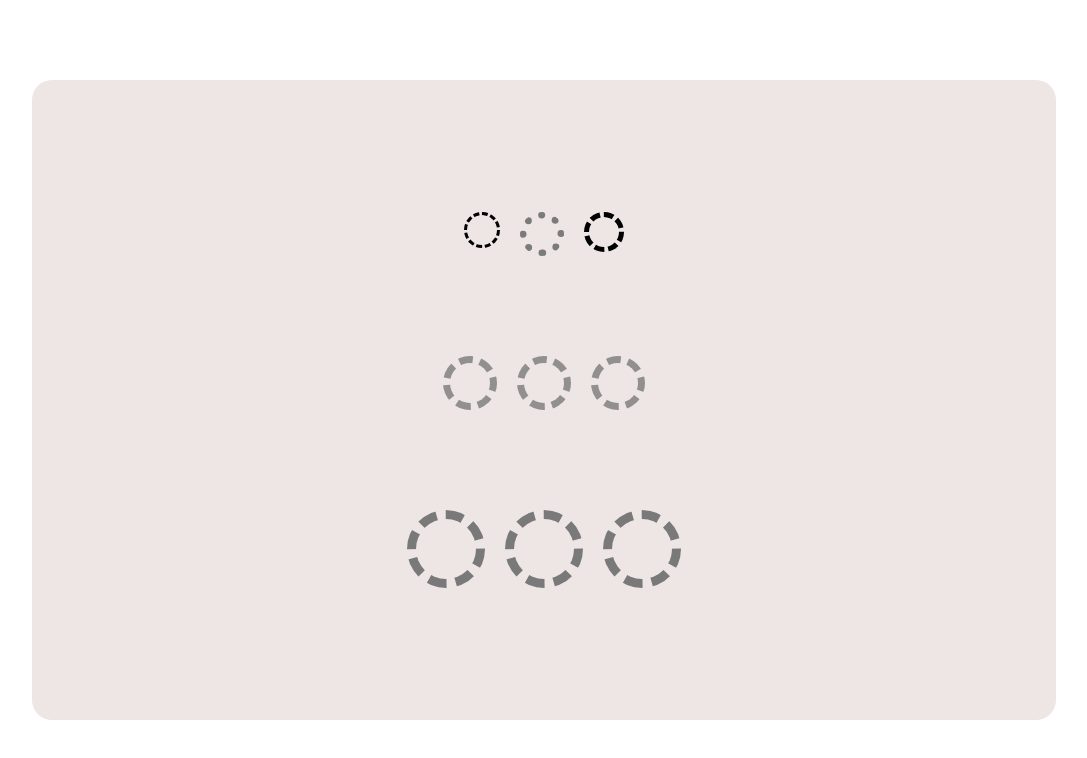
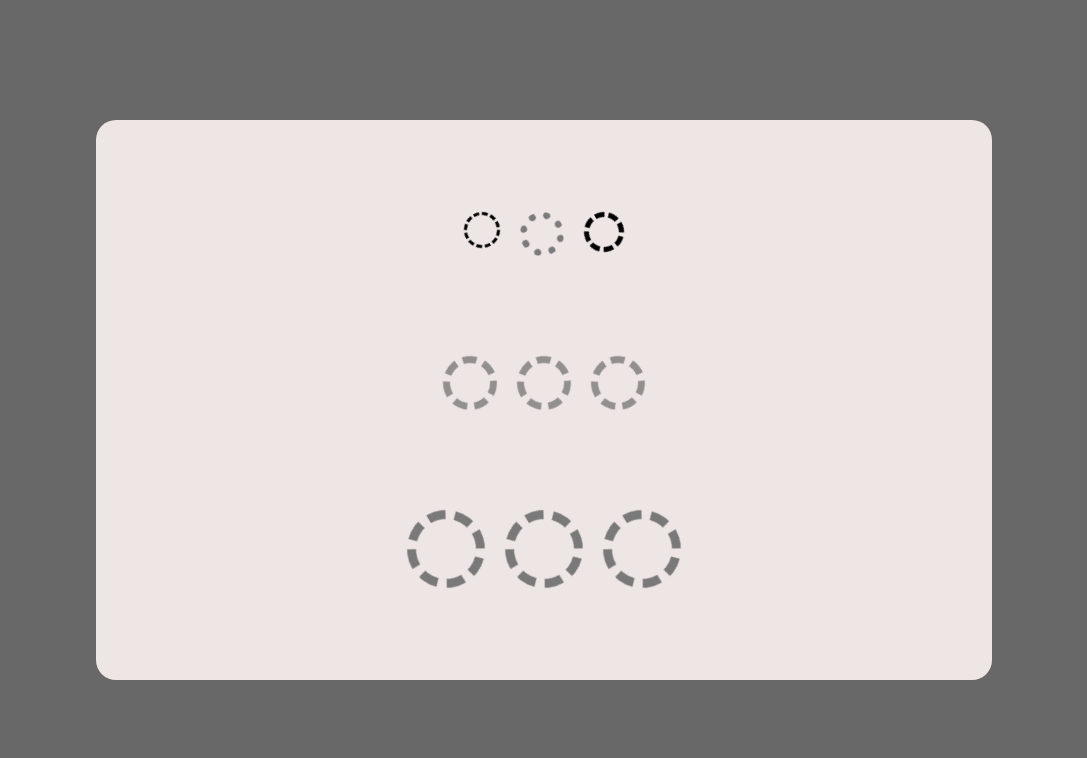
Before and after one commit to BaGorK/HOW-TO, a plain HTML site: page 01-loading-spinner/loadingSpinner.html in a window 1280 px wide. Shown: the whole page, without its empty margins (96-1183 px from the left). Drawn offline with Linux system fonts and the light colour scheme.

Commit message:
little change on spinners

```diff
--- a/01-loading-spinner/loadingSpinner.html
+++ b/01-loading-spinner/loadingSpinner.html
@@ -6,14 +6,17 @@
         <meta name="viewport" content="width=device-width, initial-scale=1.0">
         <title>Loading Spinner</title>
         <style>
+            body {
+                background-color: #696868;
+            }
             div.spinner-container {
                 position: absolute;
                 display: flex;
                 flex-direction: column;
                 justify-content: center;
                 align-items: center;
-                width: 80vw;
-                height: 80vh;
+                width: 70vw;
+                height: 70vh;
                 border-radius: 20px;
                 background: rgb(238, 229, 229);
                 top: 50%;
@@ -33,7 +36,7 @@
                 width: 30px;
                 border-radius: 50%;
                 border: 7px dashed rgb(146, 143, 143);
-                animation: mymove 2s infinite linear;
+                animation: mymove 3s infinite linear;
                 margin: 10px;
             }
 
```
Also changed, not shown: 02-loading-spinner-for-comments/loadingSpinnerComments.html (+6 -2 lines).
